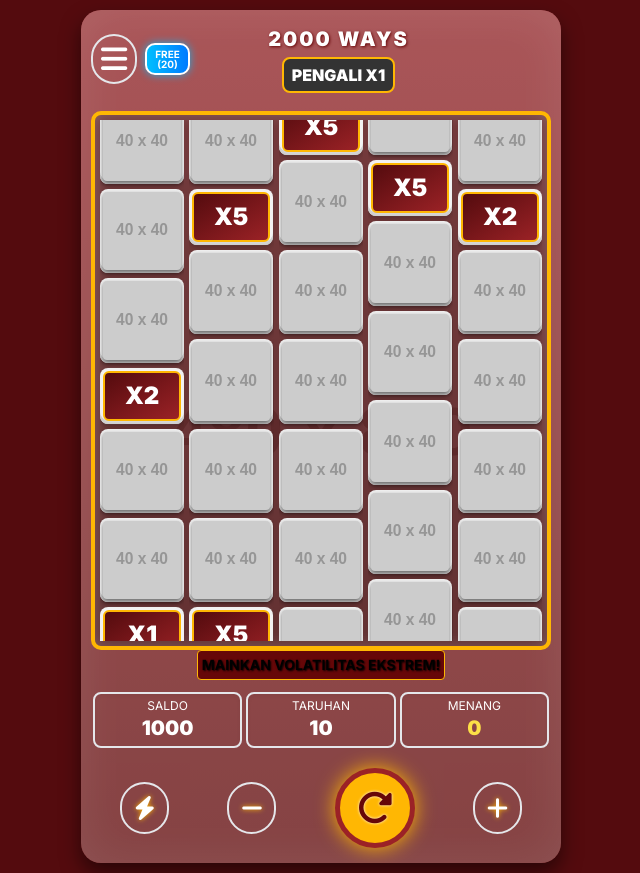
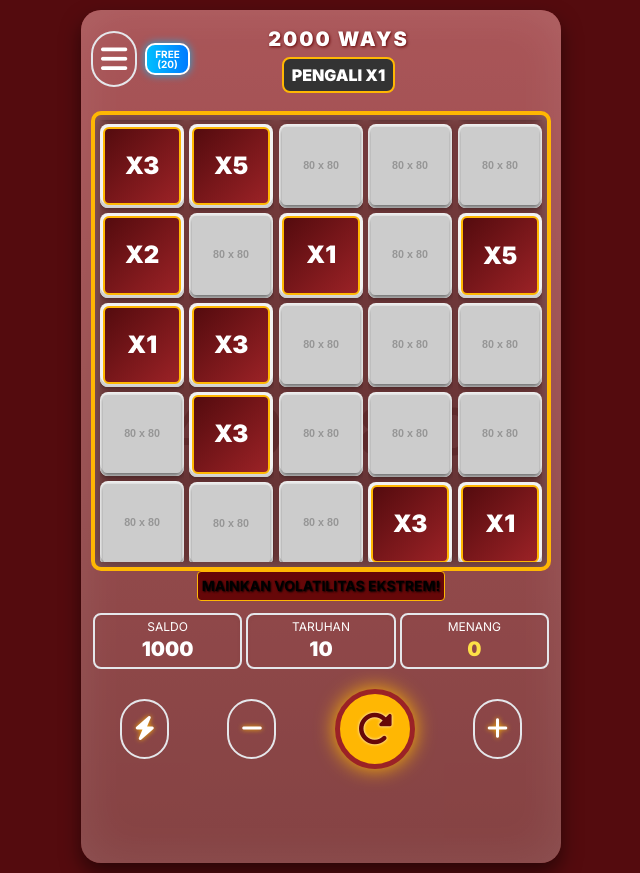
Before and after one commit to kdsmedia/cuanterusapp, a website: page Games/Mahjong2000/mahjong200.html in a window 1280 px wide. Shown: the whole page, without its empty margins (319-959 px from the left). Drawn offline with nearby package versions, Linux system fonts and the light colour scheme; placeholder pictures from the web are drawn by us.

Commit message:
Fix Mahjong2000: square 1:1 symbols + DOCTYPE typo
- Tile menggunakan aspect-ratio: 1/1 agar selalu persegi
- Symbol container & img juga 1:1 dengan object-fit: contain
- Grid menggunakan aspect-ratio: 1/1 agar proporsional
- Placeholder images diperbesar 80x80
- Fix DOCTYPE typo (l/ctag/span → html)
- Fix tileStepHeight dihitung setelah layout render (requestAnimationFrame)

```diff
--- a/Games/Mahjong2000/mahjong200.html
+++ b/Games/Mahjong2000/mahjong200.html
@@ -1,4 +1,4 @@
-<!DOCTYPE l/ctag/span>
+<!DOCTYPE html>
 <html lang="id">
 <head>
     <meta charset="UTF-8">
@@ -65,7 +65,10 @@
             grid-template-columns: repeat(5, 1fr);
             gap: 5px;
             overflow: hidden; /* Penting: Hanya menampilkan area 5x5 */
-            flex-grow: 1; /* Memastikan grid mengisi ruang yang tersedia */
+            /* Tinggi grid = 5 tile persegi + 4 gap, dihitung dari lebar kolom */
+            aspect-ratio: 1 / 1;
+            width: 100%;
+            max-height: 100%;
         }
 
         /* Container untuk satu reel (kolom) - Menyembunyikan simbol yang berputar */
@@ -87,11 +90,11 @@
             will-change: transform;
         }
 
-        /* Gaya Tile */
+        /* Gaya Tile — 1:1 persegi */
         .tile {
-            height: calc((100% - 4 * 5px) / 5); /* Tinggi 1/5 dari kolom dikurangi 4 gap */
+            width: 100%;
+            aspect-ratio: 1 / 1; /* Kunci rasio 1:1 */
             margin-bottom: 5px; /* Gap antar tile */
-            width: 100%;
             background-color: #f0f0f0;
             border-radius: 8px;
             display: flex;
@@ -103,6 +106,7 @@
             box-shadow: inset 0 -4px 0 #ccc, 0 2px 4px rgba(0, 0, 0, 0.3);
             flex-shrink: 0; /* Penting untuk flex-col */
             padding: 3px;
+            overflow: hidden;
             transition: opacity 0.3s ease-out, transform 0.3s ease-out; /* Untuk animasi Tumble */
         }
         .reel .tile:last-child {
@@ -138,6 +142,7 @@
         .symbol-container {
             width: 100%;
             height: 100%;
+            aspect-ratio: 1 / 1;
             display: flex;
             justify-content: center;
             align-items: center;
@@ -146,13 +151,12 @@
             position: relative;
         }
 
-        /* Gaya untuk semua gambar di dalam simbol (Full Size) */
+        /* Gaya untuk semua gambar di dalam simbol (1:1 persegi) */
         .symbol-container img {
-            max-width: 100%;
-            max-height: 100%;
             width: 100%;
             height: 100%;
-            object-fit: cover;
+            aspect-ratio: 1 / 1;
+            object-fit: contain; /* Muat tanpa distorsi */
             border-radius: 4px;
             filter: drop-shadow(0 2px 2px rgba(0,0,0,0.5));
             image-rendering: optimizeQuality;
@@ -386,17 +390,17 @@
     // Definisikan Simbol Slot Kustom
     const SYMBOLS = [
         // 8 Simbol Bernilai Sangat Rendah (0.5x bet untuk 3-of-a-kind) - Index 0-7
-        { code: '<img src="https://placehold.co/40x40/FFD700/000000/png?text=A" alt="Tile A">', class: 'symbol-img', type: 'img', value: 0.5, symbolId: 'tile_a' },
-        { code: '<img src="https://placehold.co/40x40/FF0000/FFFFFF/png?text=B" alt="Tile B">', class: 'symbol-img', type: 'img', value: 0.5, symbolId: 'tile_b' },
-        { code: '<img src="https://placehold.co/40x40/0000FF/FFFFFF/png?text=C" alt="Tile C">', class: 'symbol-img', type: 'img', value: 0.5, symbolId: 'tile_c' },
-        { code: '<img src="https://placehold.co/40x40/008000/FFFFFF/png?text=D" alt="Tile D">', class: 'symbol-img', type: 'img', value: 0.5, symbolId: 'tile_d' },
-        { code: '<img src="https://placehold.co/40x40/FFA500/000000/png?text=E" alt="Tile E">', class: 'symbol-img', type: 'img', value: 1, symbolId: 'tile_e' },
-        { code: '<img src="https://placehold.co/40x40/800080/FFFFFF/png?text=F" alt="Tile F">', class: 'symbol-img', type: 'img', value: 1, symbolId: 'tile_f' },
-        { code: '<img src="https://placehold.co/40x40/40E0D0/000000/png?text=G" alt="Tile G">', class: 'symbol-img', type: 'img', value: 2, symbolId: 'tile_g' },
-        { code: '<img src="https://placehold.co/40x40/212121/FFFFFF/png?text=H" alt="Tile H">', class: 'symbol-img', type: 'img', value: 3, symbolId: 'tile_h' },
+        { code: '<img src="https://placehold.co/80x80/FFD700/000000/png?text=A" alt="Tile A">', class: 'symbol-img', type: 'img', value: 0.5, symbolId: 'tile_a' },
+        { code: '<img src="https://placehold.co/80x80/FF0000/FFFFFF/png?text=B" alt="Tile B">', class: 'symbol-img', type: 'img', value: 0.5, symbolId: 'tile_b' },
+        { code: '<img src="https://placehold.co/80x80/0000FF/FFFFFF/png?text=C" alt="Tile C">', class: 'symbol-img', type: 'img', value: 0.5, symbolId: 'tile_c' },
+        { code: '<img src="https://placehold.co/80x80/008000/FFFFFF/png?text=D" alt="Tile D">', class: 'symbol-img', type: 'img', value: 0.5, symbolId: 'tile_d' },
+        { code: '<img src="https://placehold.co/80x80/FFA500/000000/png?text=E" alt="Tile E">', class: 'symbol-img', type: 'img', value: 1, symbolId: 'tile_e' },
+        { code: '<img src="https://placehold.co/80x80/800080/FFFFFF/png?text=F" alt="Tile F">', class: 'symbol-img', type: 'img', value: 1, symbolId: 'tile_f' },
+        { code: '<img src="https://placehold.co/80x80/40E0D0/000000/png?text=G" alt="Tile G">', class: 'symbol-img', type: 'img', value: 2, symbolId: 'tile_g' },
+        { code: '<img src="https://placehold.co/80x80/212121/FFFFFF/png?text=H" alt="Tile H">', class: 'symbol-img', type: 'img', value: 3, symbolId: 'tile_h' },
 
         // WILD (Pengganti) - Index 8
-        { code: '<img src="https://placehold.co/40x40/FFC300/660708/png?text=WILD" alt="Wild Ingot">', class: 'symbol-img', type: 'img', value: 50, symbolId: WILD_ID },
+        { code: '<img src="https://placehold.co/80x80/FFC300/660708/png?text=WILD" alt="Wild Ingot">', class: 'symbol-img', type: 'img', value: 50, symbolId: WILD_ID },
 
         // Simbol Pengali (Nilai Tinggi) - Index 9-12
         { code: 'X1', class: 'symbol-multiplier x1', type: 'text', value: 10, symbolId: 'mult_x1' },
@@ -508,6 +512,8 @@
             gameGrid.appendChild(reelContainer);
         }
 
+        // Tunggu layout selesai render agar ukuran tile terhitung benar
+        requestAnimationFrame(() => {
             const tempTile = document.getElementById('reel-0')?.querySelector('.tile');
             if (tempTile) {
                 tileStepHeight = tempTile.offsetHeight + TILE_GAP;
@@ -520,8 +526,8 @@
                     }
                 }
             }
-
             updateDisplay();
+        });
     }
 
     // --- FUNGSI KONTROL PUTARAN ---
```
Lines whose indentation alone changed are shown as unchanged.
